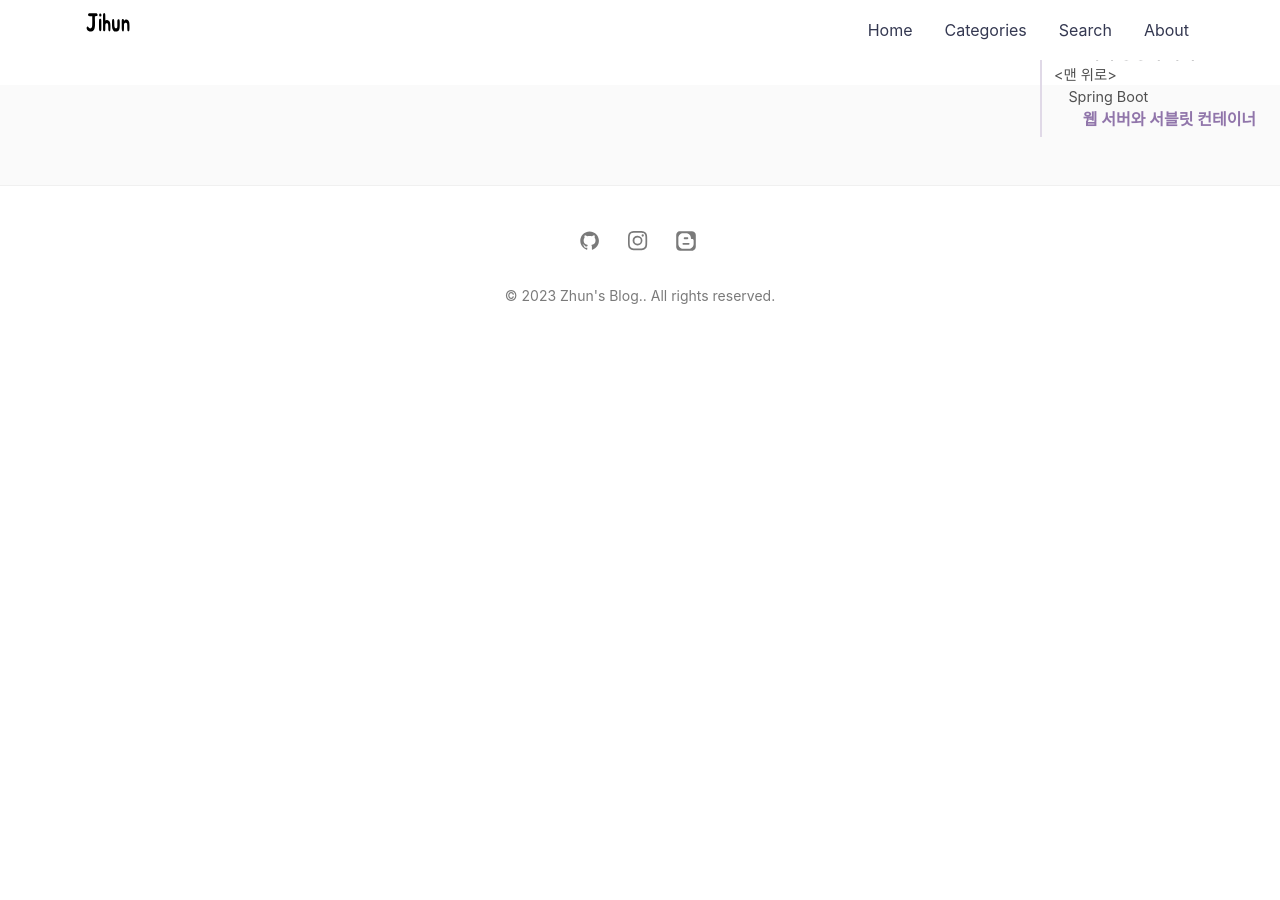
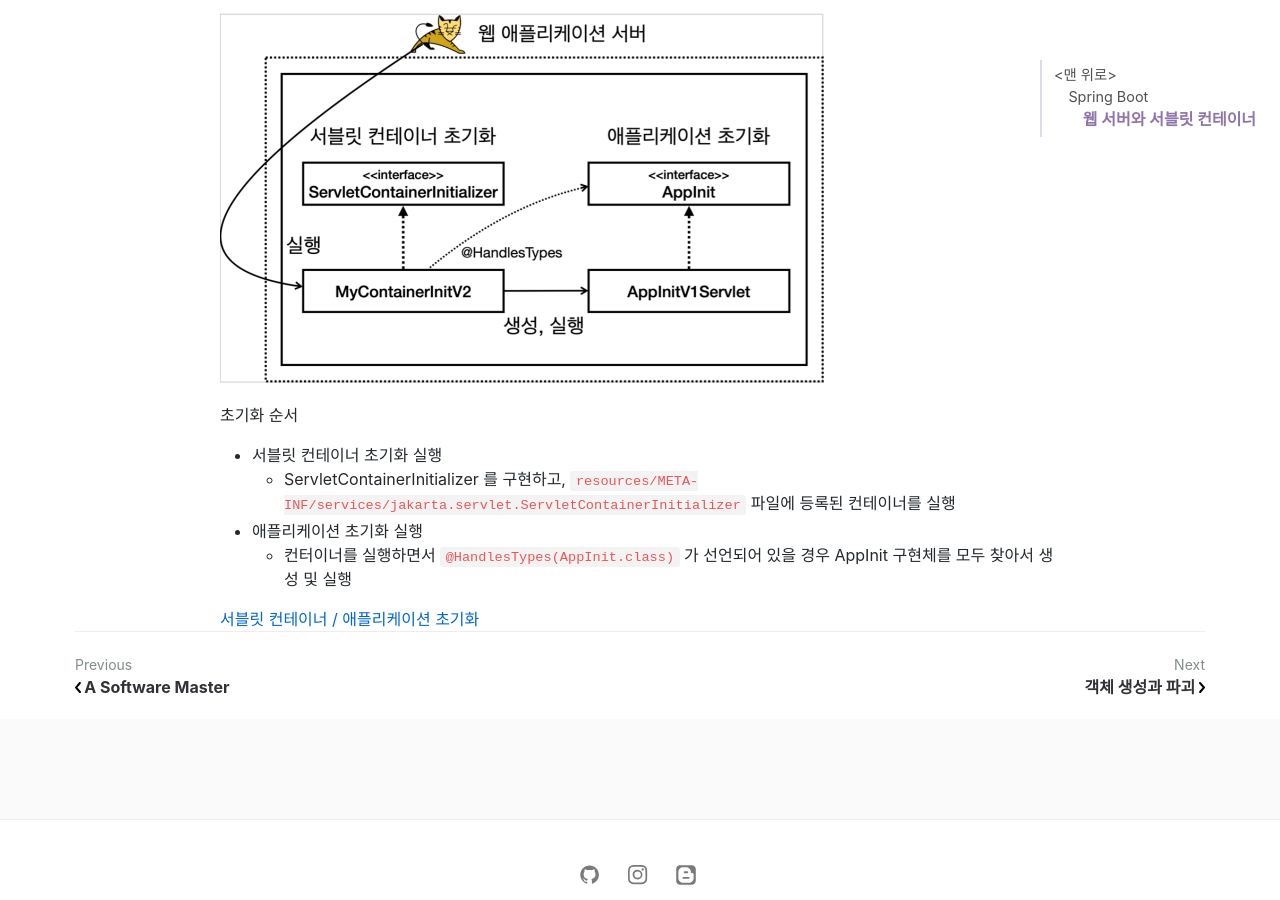
Before and after one commit to jihunparkme/jihunparkme.github.io, a Jekyll site: the page built from _posts/2023-04-06-spring-boot.md, in a window 1280 px wide and 900 px high, scrolled down 2308 px. Built offline with Jekyll 4.4.1, drawn with Linux system fonts in a browser that asks for light colours; nearby versions of some CDN libraries; comment, search, counter and statistics services are not loaded; before the commit the page ends 2659 px from its top, so only the background shows below that.

Commit message:
[Spring Boot] 서블릿 컨테이너 / 애플리케이션 초기화

````diff
--- a/_posts/2023-04-06-spring-boot.md
+++ b/_posts/2023-04-06-spring-boot.md
@@ -77,3 +77,15 @@ ServletException;
 ```
 
 [서블릿 컨테이너 초기화를 위한 설정](https://github.com/jihunparkme/Inflearn-Spring-Boot/commit/ac5cd44f85a8a2751ee73d641bf97b33943ffcf4)
+
+![Result](https://github.com/jihunparkme/jihunparkme.github.io/blob/master/post_img/spring-boot/servlet-container.png?raw=true 'Result')
+
+
+초기화 순서
+
+- 서블릿 컨테이너 초기화 실행
+  - ServletContainerInitializer 를 구현하고, `resources/META-INF/services/jakarta.servlet.ServletContainerInitializer` 파일에 등록된 컨테이너를 실행
+- 애플리케이션 초기화 실행
+  - 컨터이너를 실행하면서 `@HandlesTypes(AppInit.class)` 가 선언되어 있을 경우 AppInit 구현체를 모두 찾아서 생성 및 실행
+
+[서블릿 컨테이너 / 애플리케이션 초기화](https://github.com/jihunparkme/Inflearn-Spring-Boot/commit/a64d0c2224db274f839d175ce626add47288c2f3)
````
